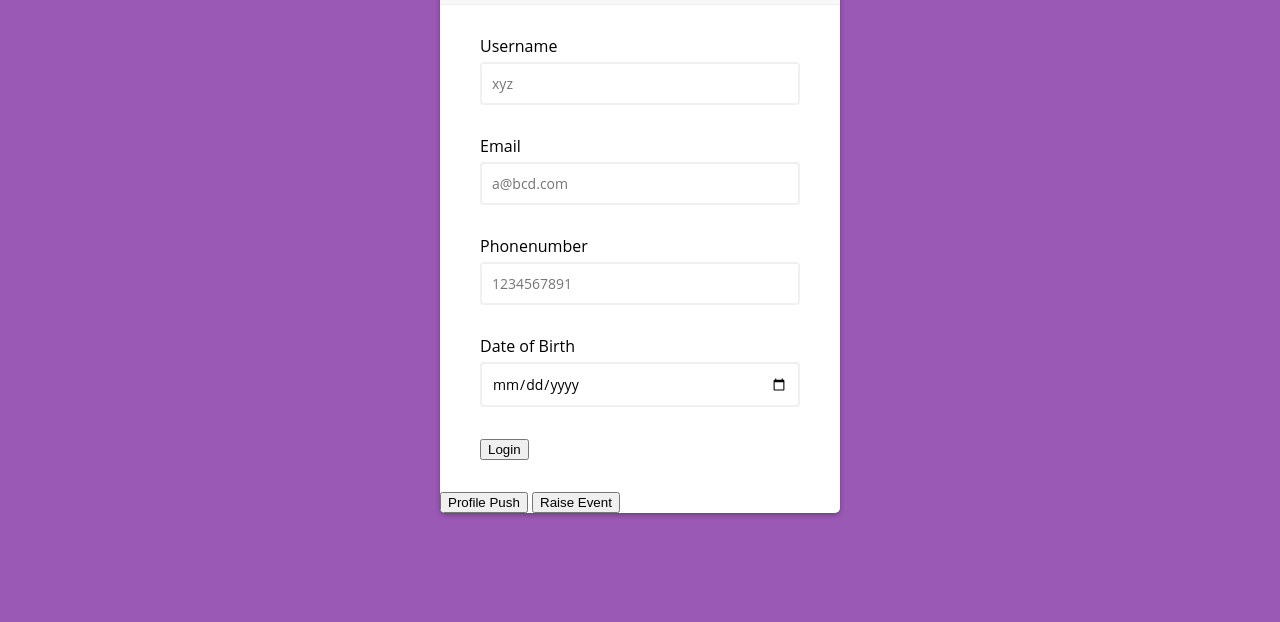
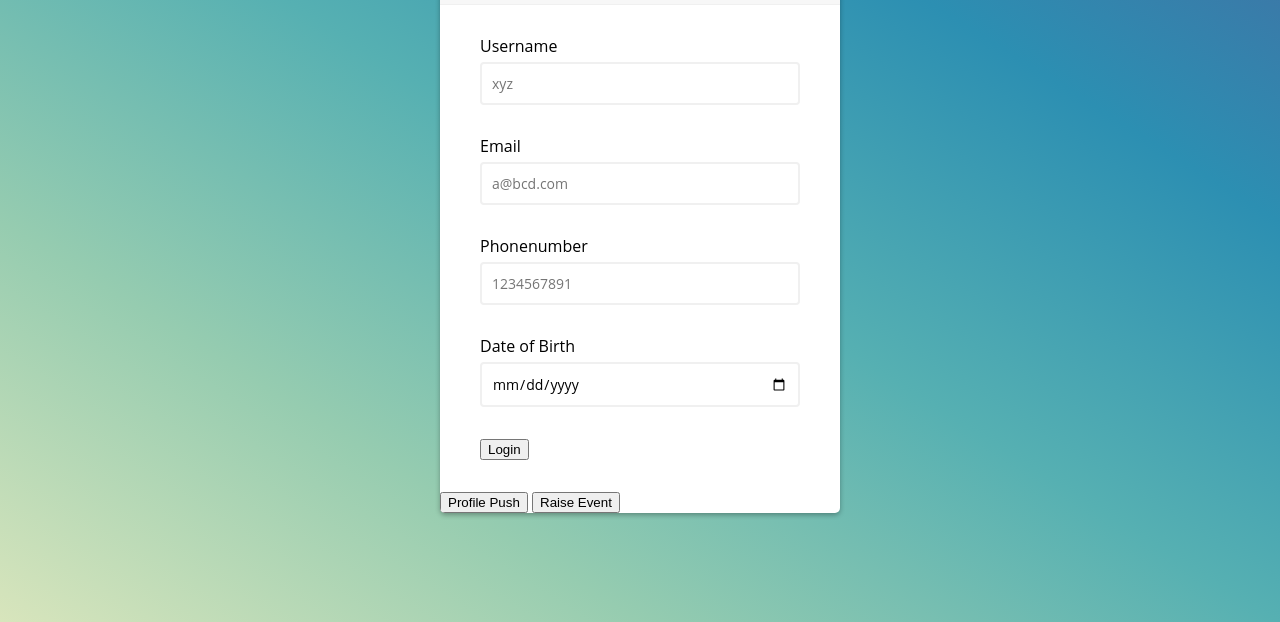
Before and after one commit to Rayleigh01/ssss, a plain HTML site: page index.html in a window 1280 px wide. Shown: the part 178-800 px from the top of the page. Drawn offline with Linux system fonts and the light colour scheme.

Commit message:
Update stylefinal.css

```diff
--- a/stylefinal.css
+++ b/stylefinal.css
@@ -3,7 +3,7 @@
 }
 
 body {
-	background-color: #9b59b6;
+	background-image: linear-gradient(to left bottom, #456aa1, #2c8fb2, #56b0b2, #96ccb0, #d8e5bc);
 	font-family: 'Open Sans', sans-serif;
 	display: flex;
 	align-items: center;
```
